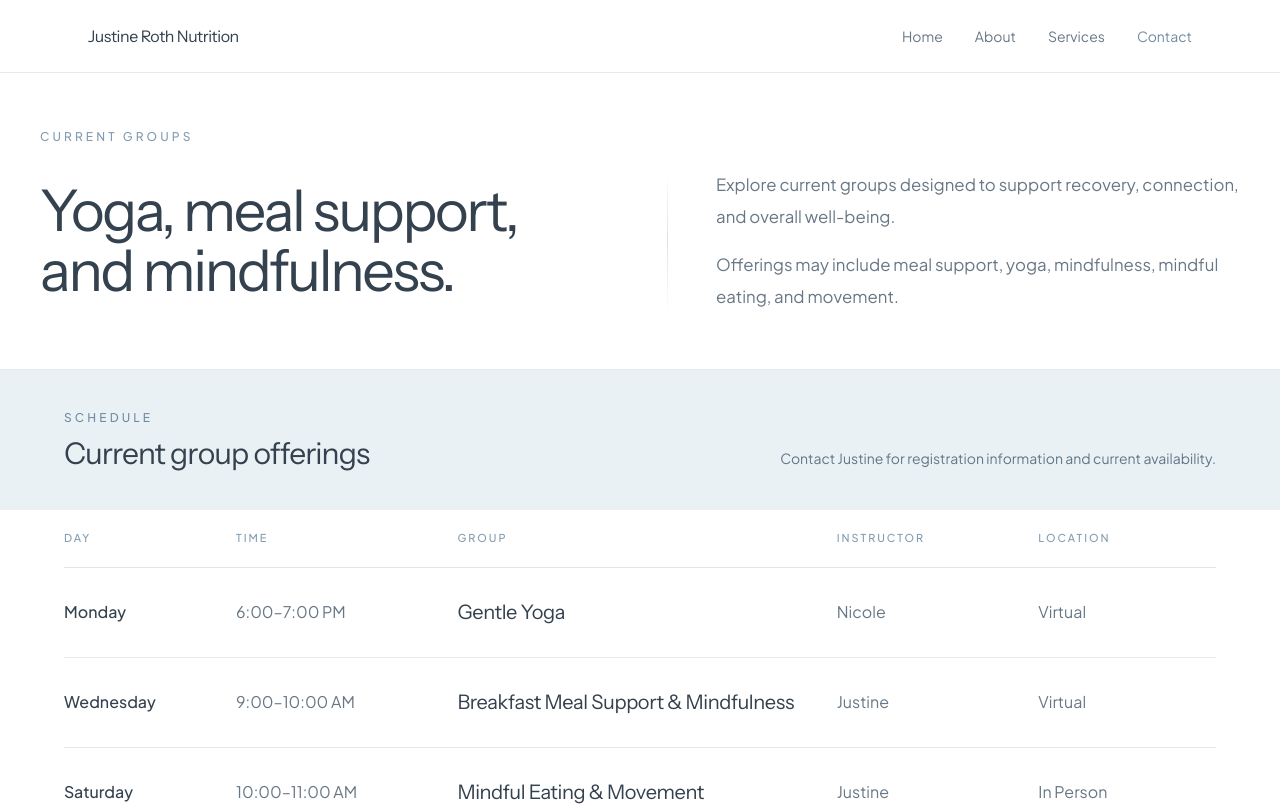
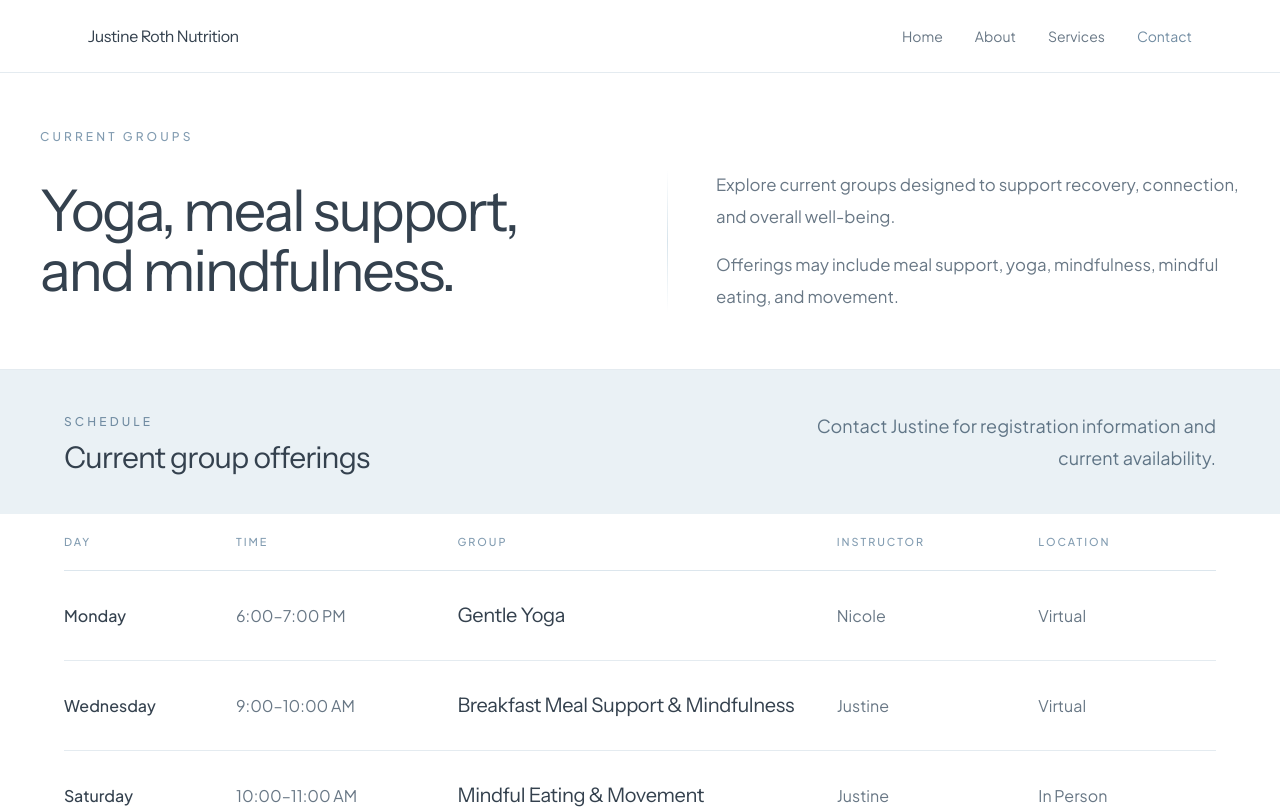
Before and after one commit to justinerothrd/justine-roth-nutrition, a Next.js app: page /groups in a window 1280 px wide. Shown: the top 809 px of the page. Built offline with nearby package versions, Linux system fonts and the light colour scheme.

Commit message:
Change paragraph class for registration info
Updated paragraph styling for registration information.

```diff
--- a/app/groups/page.tsx
+++ b/app/groups/page.tsx
@@ -94,10 +94,10 @@ export default function GroupsPage() {
               </h2>
             </div>
 
-            <p className="mt-5 max-w-md text-sm leading-6 text-[#607586] sm:mt-0 sm:text-right">
-              Contact Justine for registration information and current
-              availability.
-            </p>
+            <p className="mt-6 max-w-md text-base leading-7 text-[#607586] sm:mt-0 sm:text-right sm:text-lg sm:leading-8">
+  Contact Justine for registration information and current
+  availability.
+</p>
           </div>
         </div>
 
```
